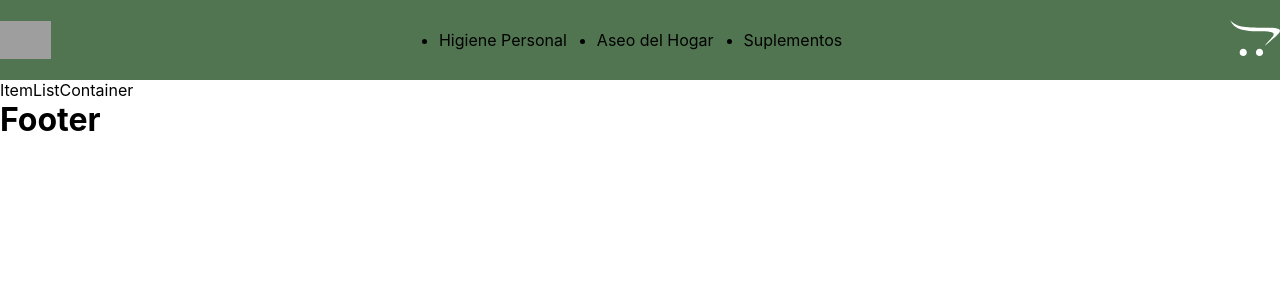
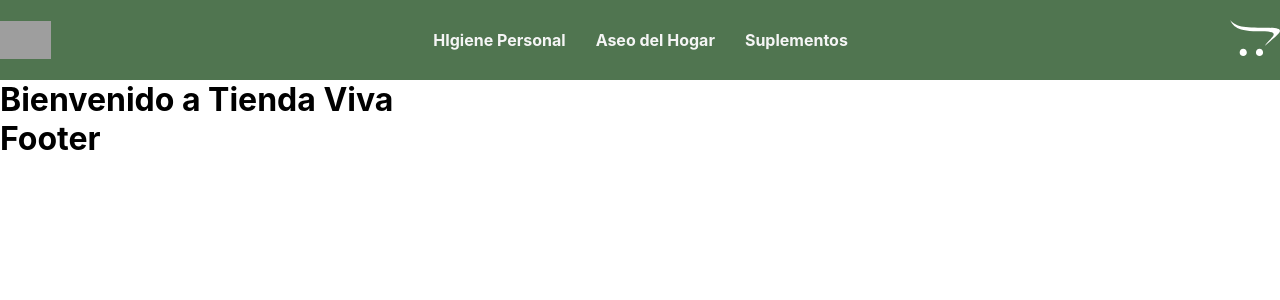
Before and after one commit to garcia717/tienda-viva, a React (Create React App) app: page / in a window 1280 px wide. Shown: the top 300 px of the page. Built offline with nearby package versions, Linux system fonts and the light colour scheme; grey boxes are pictures that could not be loaded.

Commit message:
Primera Preentrega

```diff
--- a/src/App.js
+++ b/src/App.js
@@ -4,13 +4,14 @@
 
 function App() {
   return (
+  <div>
+    <Navbar />
+        <ItemListContainer greeting={"Bienvenido a Tienda Viva"}/>
+    <Footer />
 
-  <div className = "App" >
-    <Navbar />
-    <ItemListContainer />
-    <Footer />
-    </div>
+
+
+  </div>
   );
 }
-
 export default App;
--- a/src/Components/Footer/Footer.jsx
+++ b/src/Components/Footer/Footer.jsx
@@ -1,6 +1,7 @@
 const Footer = () => {
   return (
     <div>
+
       <h1>Footer</h1>
     </div>
   );
--- a/src/Components/ItemListContainer/ItemListContainer.jsx
+++ b/src/Components/ItemListContainer/ItemListContainer.jsx
@@ -1,9 +1,7 @@
+const ItemListContainer = ({greeting}) => {
+  return <div>
+    <h1>{greeting}</h1>
+    </div>;
+};
 
-
-const ItemListContainer = () => {
-  return (
-    <div>ItemListContainer</div>
-  )
-}
-
-export default ItemListContainer
+export default ItemListContainer;
--- a/src/Components/Navbar/Navbar.jsx
+++ b/src/Components/Navbar/Navbar.jsx
@@ -10,9 +10,42 @@
         alt="Impronta Logo"
       />
       <ul className={styles.containerList}>
-        <li>Higiene Personal</li>
-        <li>Aseo del Hogar</li>
-        <li>Suplementos</li>
+        <li href="" style={{ listStyle: "none" }}>
+          <a
+            href="https://img.freepik.com/vector-gratis/ilustracion-concepto-400-error-solicitud-incorrecta_114360-1902.jpg?w=740&t=st=1677159400~exp=1677160000~hmac=e1ce1bc35ebb645ad4147c204a810de6c467eb33095de388e98dcf82b7bbeb62"
+            style={{
+              textDecoration: "none",
+              color: "whitesmoke",
+              fontWeight: "bold",
+            }}
+          >
+            HIgiene Personal
+          </a>
+        </li>
+        <li src="#" style={{ listStyle: "none" }}>
+          <a
+            href="https://img.freepik.com/vector-gratis/ilustracion-concepto-400-error-solicitud-incorrecta_114360-1902.jpg?w=740&t=st=1677159400~exp=1677160000~hmac=e1ce1bc35ebb645ad4147c204a810de6c467eb33095de388e98dcf82b7bbeb62"
+            style={{
+              textDecoration: "none",
+              color: "whitesmoke",
+              fontWeight: "bold",
+            }}
+          >
+            Aseo del Hogar
+          </a>
+        </li>
+        <li src="#" style={{ listStyle: "none" }}>
+          <a
+            href="https://img.freepik.com/vector-gratis/ilustracion-concepto-400-error-solicitud-incorrecta_114360-1902.jpg?w=740&t=st=1677159400~exp=1677160000~hmac=e1ce1bc35ebb645ad4147c204a810de6c467eb33095de388e98dcf82b7bbeb62"
+            style={{
+              textDecoration: "none",
+              color: "whitesmoke",
+              fontWeight: "bold",
+            }}
+          >
+            Suplementos
+          </a>
+        </li>
       </ul>
       <CartWidget />
     </div>
--- a/src/Components/Navbar/Navbar.module.css
+++ b/src/Components/Navbar/Navbar.module.css
@@ -11,6 +11,3 @@
   justify-content: space-evenly;
   gap: 30px;
 }
-.containerList.li {
-  list-style: none;
-}
```
